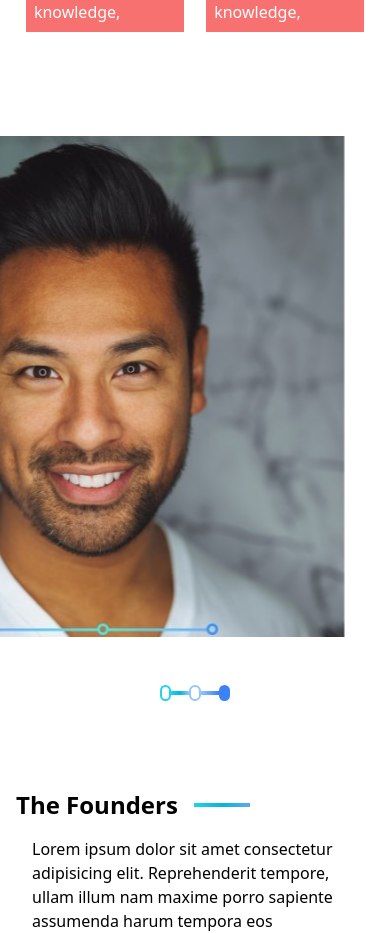
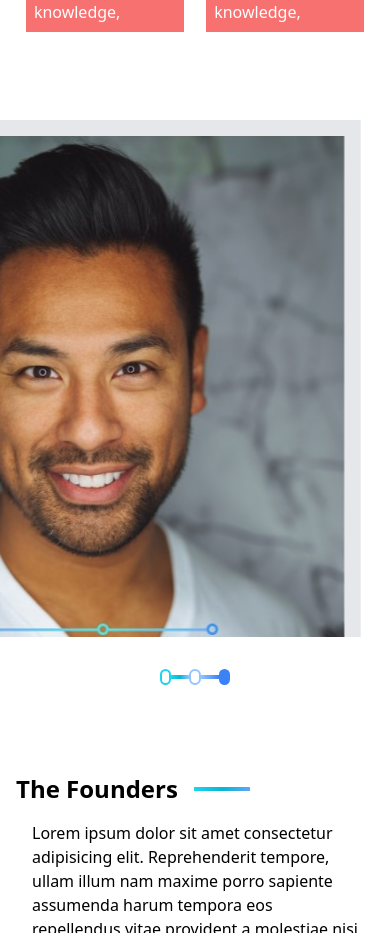
Before and after one commit to Gautham0718/Cybernaut-website, a Next.js app: page / in a window 390 px wide. Shown: the part 3360-4293 px from the top of the page. Built offline with nearby package versions, Linux system fonts and the light colour scheme.

Commit message:
Update Founders.tsx

```diff
--- a/components/Founders.tsx
+++ b/components/Founders.tsx
@@ -12,7 +12,7 @@ const Founders = () => {
       id="community"
       className="w-full md:w-[70%] mt-12 flex flex-col md:flex-row flex-wrap items-center justify-center mb-16"
     >
-      <div className="flex flex-col items-center justify-center gap-y-4 w-[90%] md:w-[40%]">
+      <div className="flex flex-col items-center justify-center w-[90%] md:w-[40%]">
 
       <Carousel
         onChange={(e) => {
@@ -38,10 +38,10 @@ const Founders = () => {
       </div>
       <div className="float-left flex flex-col items-center justify-center lg:h-[70%] ">
 
-        <div className="p-4 flex flex-col w-full items-center justify-between">
+        <div className="bg-gray-200 p-4 flex flex-col w-full items-center justify-between">
         <img className="h-full" src={IMG.src} />
-          <p className="bg-gray-200 font-semibold text-xl">R KEERTHANA</p>
-          <p className="bg-gray-200">Co-Founder & Vice-President</p>
+          <p className="font-semibold text-xl">R KEERTHANA</p>
+          <p>Co-Founder & Vice-President</p>
         </div>
       </div>
       </Carousel>
```
